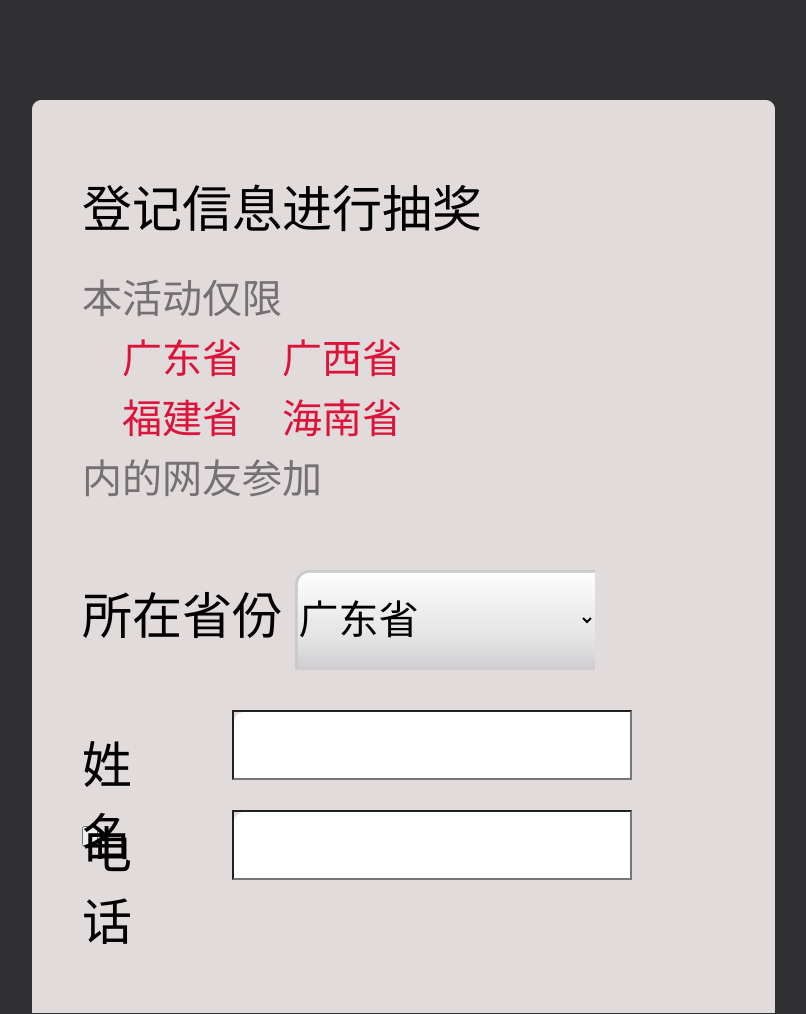
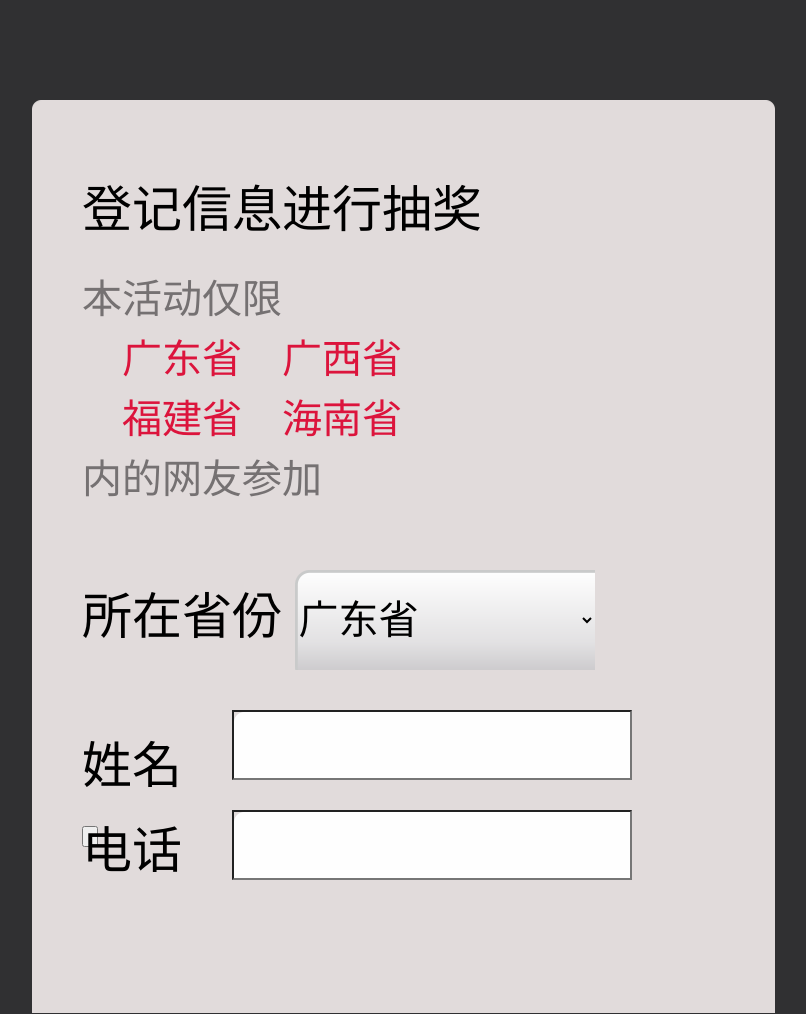
Before and after one commit to cyanwork/qixi, a PHP site: page /t.php in a window 1280 px wide. Shown: the whole page, without its empty margins (88-894 px from the left). Run offline with PHP 8.4, Linux system fonts and the light colour scheme.

Commit message:
add choujiang

```diff
--- a/t.php
+++ b/t.php
@@ -102,9 +102,11 @@
         form .form_text1{
             position: absolute;
             top: 15px;
+            width: 120px;
         }
         form .form_text2{
             position: absolute;
+            width: 120px;
             top: 100px;
         }
 
```
